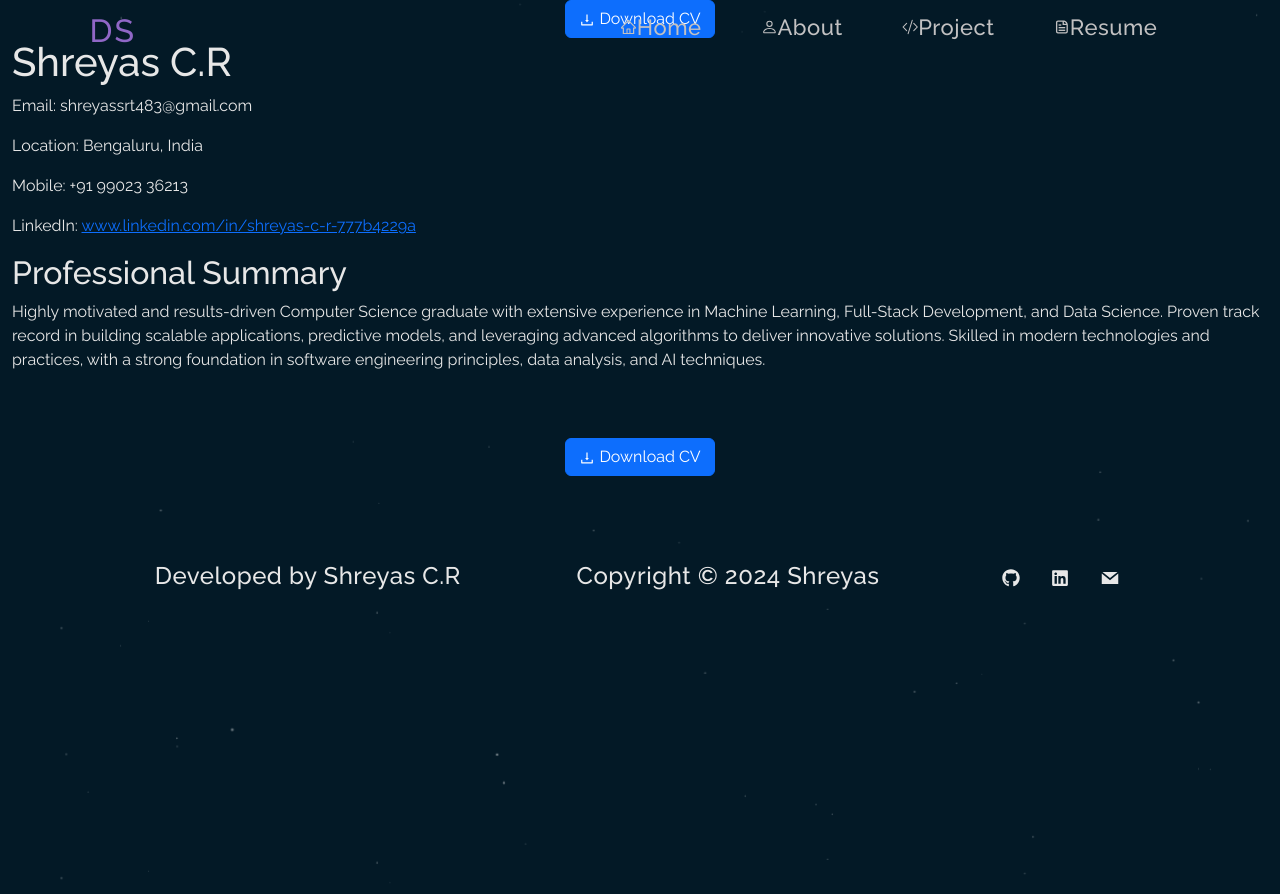
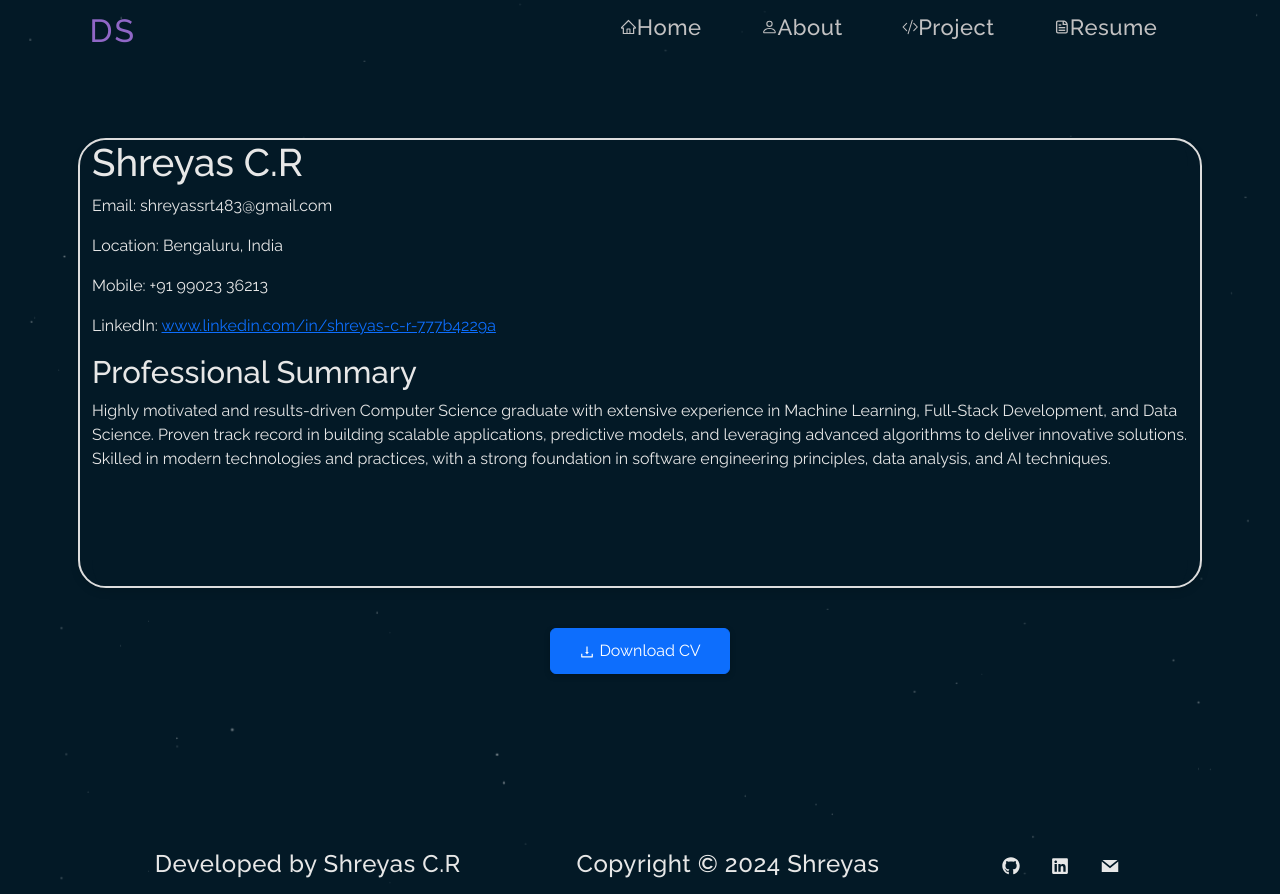
Before and after one commit to ssyasa/Portfolio, a React (Create React App) app: page /Resume in a window 1280 px wide. Before the commit the page ends 800 px from the top, so only its background shows below. Built offline with nearby package versions, Linux system fonts and the light colour scheme.

Commit message:
size update

```diff
--- a/src/Components/Resume.js
+++ b/src/Components/Resume.js
@@ -1,7 +1,7 @@
 import React, { useState, useEffect } from "react";
 import { Container, Row } from "react-bootstrap";
 import Button from "react-bootstrap/Button";
-import pdf from "../Shreyas CR_Resume sept 2024.pdf";
+import pdf from "../Shreyas CR_Resume sept 2024.pdf"; // Adjust the path if necessary
 import { AiOutlineDownload } from "react-icons/ai";
 import "bootstrap/dist/css/bootstrap.min.css";
 
@@ -16,46 +16,47 @@ function Resume() {
     return () => window.removeEventListener("resize", handleResize);
   }, []);
 
+  // Set iframe width to 20% on large screens, with adjustments for smaller screens
+  const iframeWidth = width > 1200 ? "20%" : width > 992 ? "30%" : width > 768 ? "50%" : "65%";
+  const iframeHeight = width > 768 ? "450px" : "300px"; // Smaller height across all devices
+
   return (
-    <div>
-      <Container fluid className="resume-section">
+    <Container fluid className="resume-section" style={{ textAlign: "center", padding: "90px" }}>
 
-        <Row style={{ justifyContent: "center", position: "relative" }}>
+      {/* Embedded PDF Viewer (iframe) */}
+      <Row className="content-center mt-5">
+        <iframe
+          src={pdf}
+          width={iframeWidth}
+          height={iframeHeight}
+          title="Resume PDF"
+          style={{
+            border: "2px solid #ddd",
+            borderRadius: "28px",
+            boxShadow: "0 4px 8px rgba(0, 0, 0, 0.1)", // Subtle shadow for depth
+            marginBottom: "40px" // Margin below iframe for spacing
+          }}
+        ></iframe>
+      </Row>
+
+      {/* Download Button below the iframe */}
+      <Row className="justify-content-center">
         <Button
           variant="primary"
           href={pdf}
           target="_blank"
-            style={{ maxWidth: "150px" }}
-          >
-            <AiOutlineDownload />
-            &nbsp;Download CV
-          </Button>
-        </Row>
-
-        <Row className="resume">
-          {/* Displaying PDF using an iframe */}
-          <iframe
-            src={pdf}
-            width={width > 100 ? "60%" : "80%"}
-            height="400px"
-            title="Resume PDF"
-            style={{ border: "none" }}
-          ></iframe>
-        </Row>
-
-        <Row style={{ justifyContent: "center", position: "relative" }}>
-          <Button
-            variant="primary"
-            href={pdf}
-            target="_blank"
-            style={{ maxWidth: "150px" }}
+          style={{
+            maxWidth: "180px",
+            fontSize: "16px",
+            padding: "10px 20px",
+            boxShadow: "0 2px 6px rgba(0, 0, 0, 0.2)" // Subtle shadow for the button
+          }}
         >
           <AiOutlineDownload />
           &nbsp;Download CV
         </Button>
       </Row>
     </Container>
-    </div>
   );
 }
 
```
Lines whose indentation alone changed are shown as unchanged.
